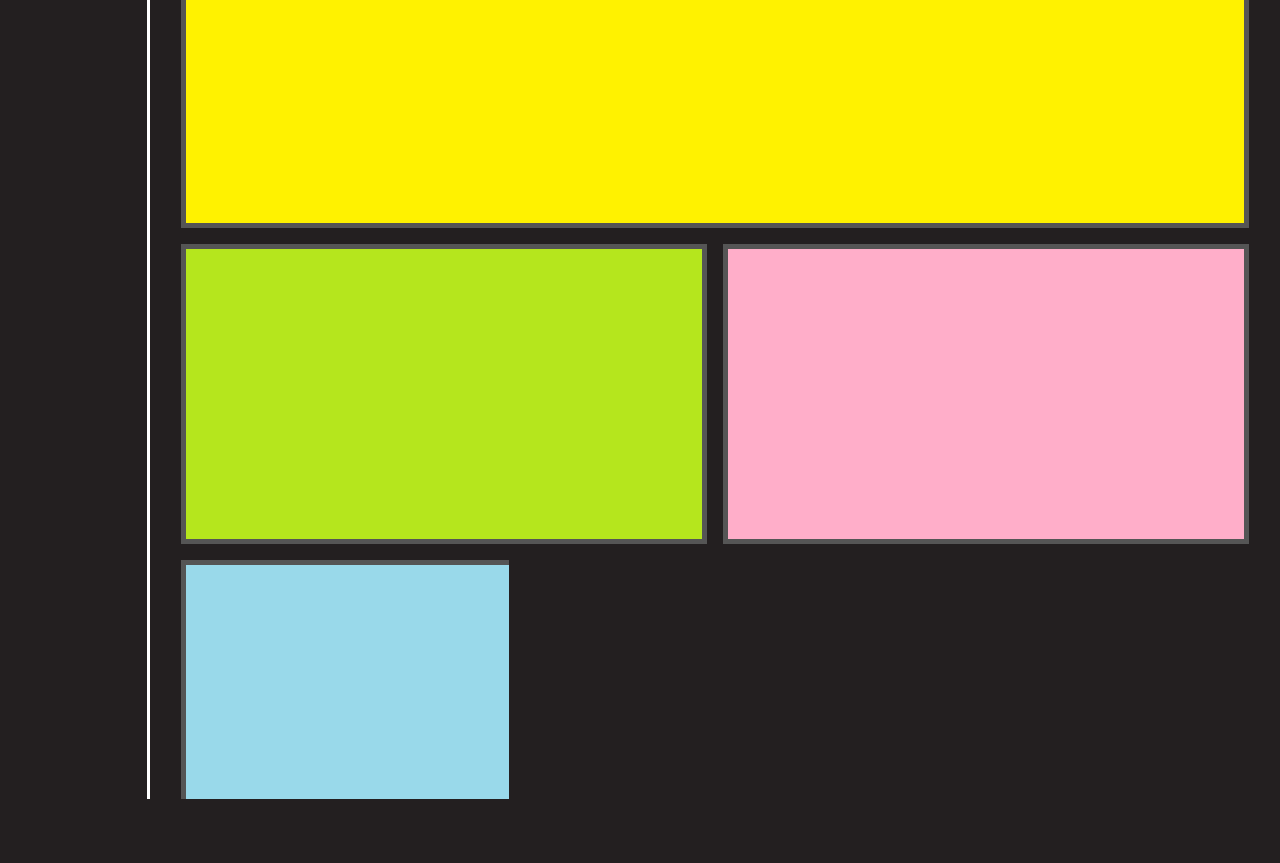
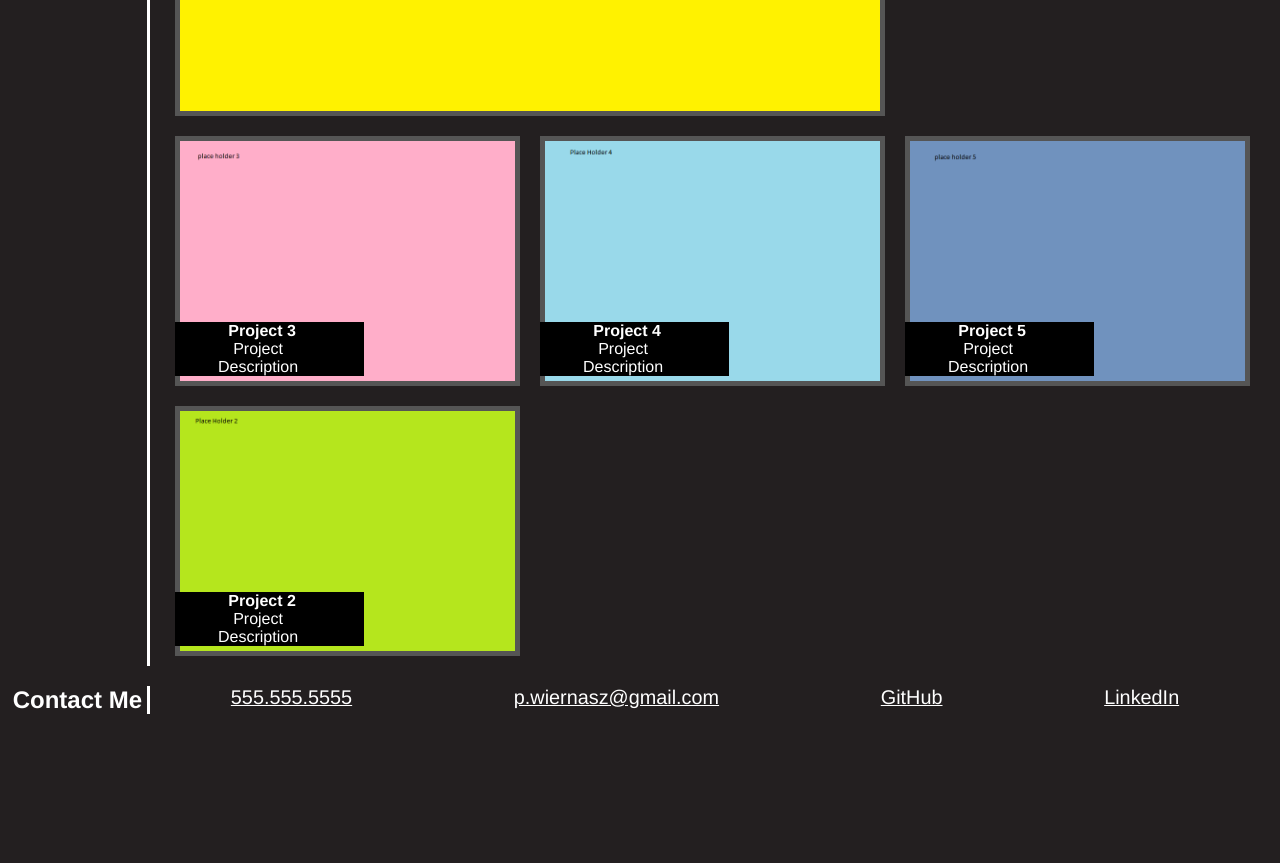
Before and after one commit to PWiernasz/Professional-Portfolio, a plain HTML site: page index.html in a window 1280 px wide. Shown: the part 980-1843 px from the top of the page. After the commit the page ends 1709 px from the top, so only its background shows below. Drawn offline with Linux system fonts and the light colour scheme.

Commit message:
switched back to flexbox for projects

```diff
--- a/assets/css/style.css
+++ b/assets/css/style.css
@@ -28,14 +28,20 @@
 
   header {
     padding: 20px 35px;
-    background-color: var(--tertiary-color);
     display: flex;
     justify-content: space-between;
     flex-wrap: wrap;
+    position: -webkit-sticky;
     position: sticky;
-    position: -webkit-sticky;
     top: 0;
+    background-image: url("../images/banner.webp");
     background-size: cover;
+    background-position: center;
+    background-attachment: fixed;
+
+
+    background-position: 50%;
+    z-index: 9999;
 
 
   }
@@ -51,7 +57,7 @@
 
   header a {
     text-decoration: none;
-    color: var(--primary-color);
+    color: var(--tertiary-color);
   }
 
   header nav {
@@ -84,9 +90,9 @@
     background-image: url("../images/banner.webp");
     height: 50%;
     background-position: center;
-  background-repeat: no-repeat;
-  background-size: cover;
-  position: relative;
+    background-repeat: no-repeat;
+    background-size: cover;
+    position: relative;
 }
 
 .hero-text {
@@ -121,11 +127,22 @@
 
     padding: 0px 15px;
     width: 100%;
+    display: flex;
+      flex-wrap: wrap;
+
+  }
+
+  .primary-projects {
+    padding: 10px;
+    text-align: center;
+    position: relative;
 
   }
 
   .projects img {
     border: 5px solid #555;
+    max-width: 100%;
+    max-height: 100%;
   }
 
   .secondary-projects {
@@ -143,8 +160,8 @@
 
 
   .card img {
-    width: 300px;
-    height: 200px;
+    width: 345px;
+    height: 250px;
     flex: 1 12%;
 
   }
--- a/index.html
+++ b/index.html
@@ -66,15 +66,40 @@
 
             <article class="projects">
 
-                <div class="image-grid">
-                    <img class="image-grid-col-2 image-grid-row-2" src="./assets/images/project1.png" alt="Place Holder 1">
-                    <img src="./assets/images/project2.png" alt="Place Holder 2">
-                    <img src="./assets/images/project3.png" alt="Place Holder 3">
-                    <img src="./assets/images/project4.png" alt="Place Holder 4">
-                    <img src="./assets/images/project5.png" alt="Place Holder 5">
-
+                <div class="primary-projects">
+                    <img src="./assets/images/project1.png" alt="Place Holder 1">
                 </div>
 
+
+                <div class="secondary-projects">
+                    <div class="card">
+                        <img src="./assets/images/project3.png" alt="Place Holder 3">
+                        <div class="text-block">
+                            <h4>Project 3</h4>
+                            <p>Project Description</p>
+                        </div>
+                    </div>
+                    <div class="card">
+                        <img src="./assets/images/project4.png" alt="Place Holder 4">
+                        <div class="text-block">
+                            <h4>Project 4</h4>
+                            <p>Project Description</p>
+                        </div>
+                    </div>
+                    <div class="card">
+                        <img src="./assets/images/project5.png" alt="Place Holder 5">
+                        <div class="text-block">
+                            <h4>Project 5</h4>
+                            <p>Project Description</p>
+                        </div>
+                    </div>
+                    <div class="card">
+                        <img src="./assets/images/project2.png" alt="Place Holder 2">
+                        <div class="text-block">
+                            <h4>Project 2</h4>
+                            <p>Project Description</p>
+                        </div>
+                    </div>
 
             </article>
 
```
